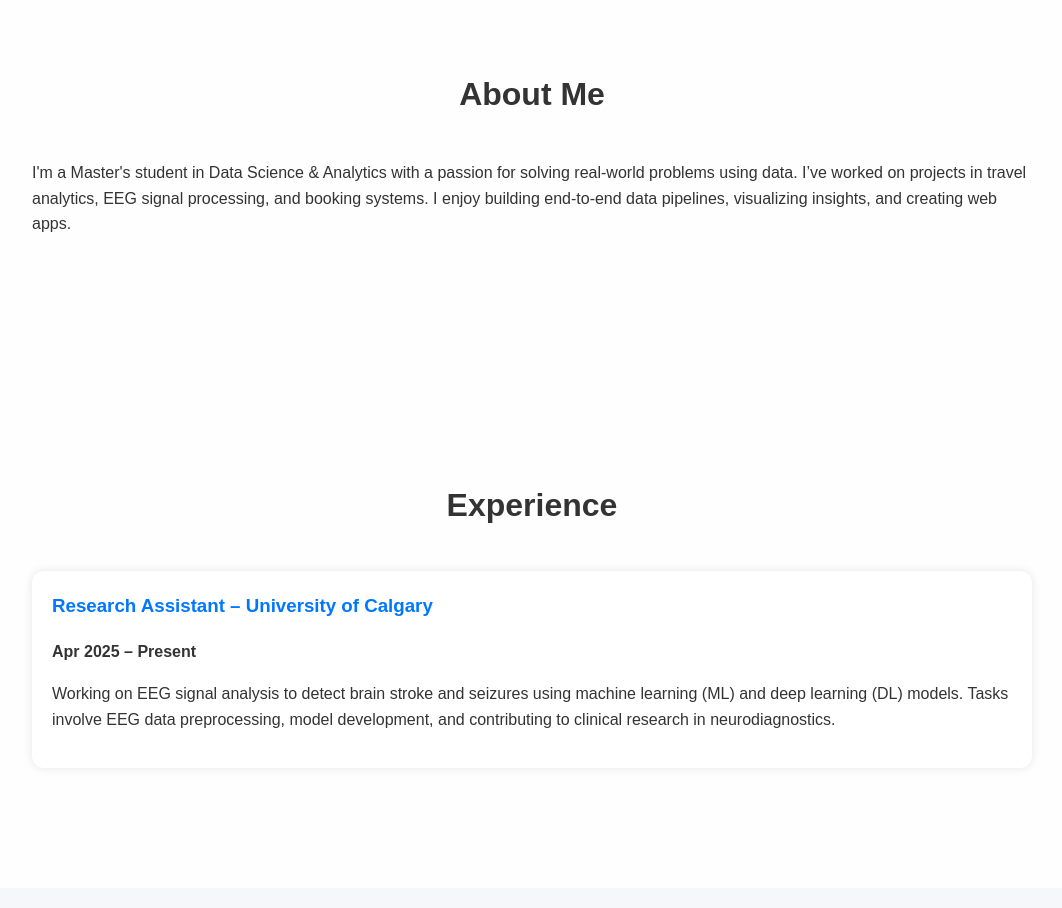
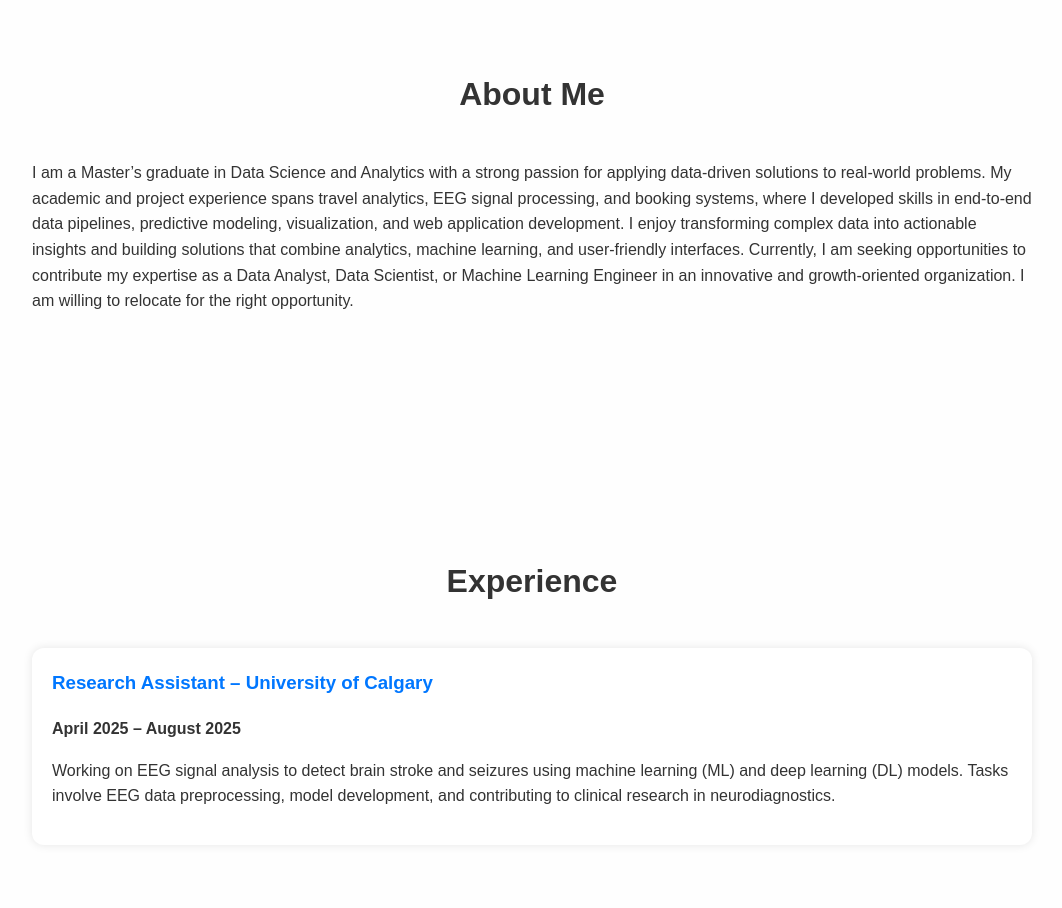
Before and after one commit to SriHarshaTu/SriHarsha-portfolio, a plain HTML site: page index.html in a window 1280 px wide. Shown: the part 714-1622 px from the top of the page, without its empty margins (108-1170 px from the left). Drawn offline with Linux system fonts and the light colour scheme.

Commit message:
Update index.html

```diff
--- a/index.html
+++ b/index.html
@@ -142,9 +142,9 @@
     <div class="container">
       <h2>About Me</h2>
       <p>
-        I'm a Master's student in Data Science & Analytics with a passion for solving real-world problems using data.
-        I’ve worked on projects in travel analytics, EEG signal processing, and booking systems. I enjoy building end-to-end data pipelines,
-        visualizing insights, and creating web apps.
+        I am a Master’s graduate in Data Science and Analytics with a strong passion for applying data-driven solutions to real-world problems. My academic and project experience spans travel analytics, EEG signal processing, and booking systems, where I developed skills in end-to-end data pipelines, predictive modeling, visualization, and web application development.
+
+       I enjoy transforming complex data into actionable insights and building solutions that combine analytics, machine learning, and user-friendly interfaces. Currently, I am seeking opportunities to contribute my expertise as a Data Analyst, Data Scientist, or Machine Learning Engineer in an innovative and growth-oriented organization. I am willing to relocate for the right opportunity.
       </p>
     </div>
   </section>
@@ -153,7 +153,7 @@
       <h2>Experience</h2>
       <div class="card">
         <h3>Research Assistant – University of Calgary</h3>
-        <p><strong>Apr 2025 – Present</strong></p>
+        <p><strong>April 2025 – August 2025</strong></p>
         <p>
           Working on EEG signal analysis to detect brain stroke and seizures using machine learning (ML) and deep learning (DL) models. Tasks involve EEG data preprocessing, model development, and contributing to clinical research in neurodiagnostics.
         </p>
```
